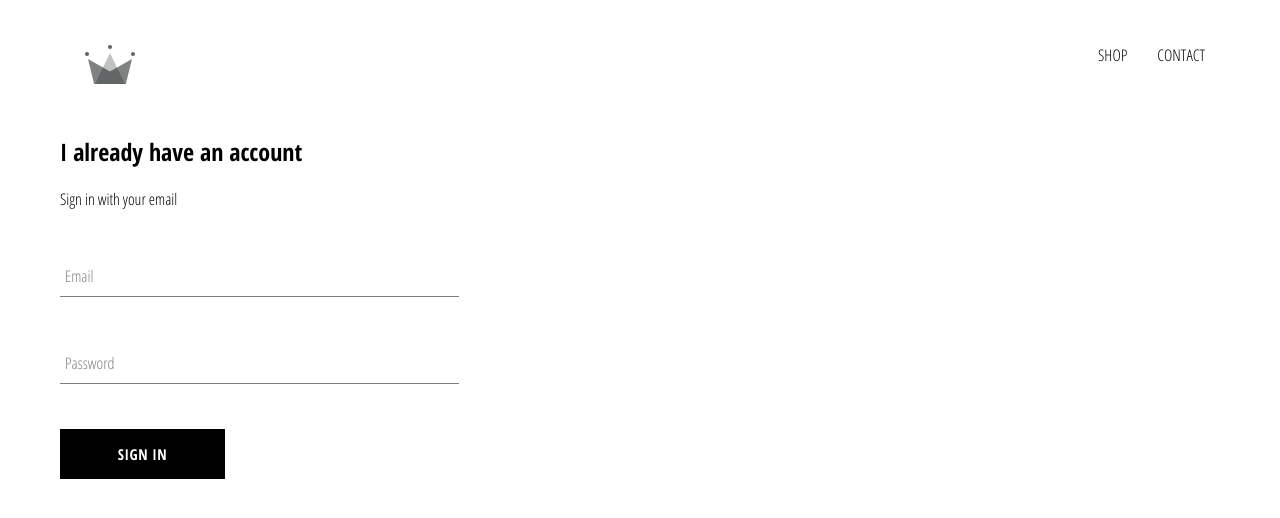
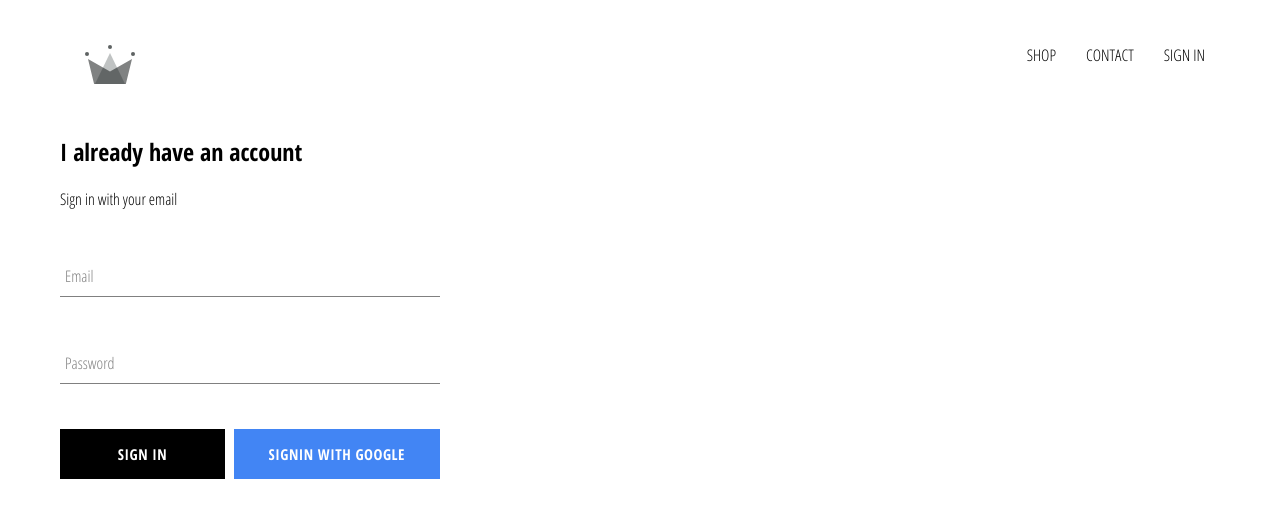
Before and after one commit to ihsanrabb/crwn-clothing, a React (Create React App) app: page /signin in a window 1280 px wide. Shown: the top 518 px of the page. Built offline with nearby package versions, Linux system fonts and the light colour scheme; no server answers.

Commit message:
intregate firebase

```diff
--- a/package.json
+++ b/package.json
@@ -6,6 +6,7 @@
     "@testing-library/jest-dom": "^5.11.4",
     "@testing-library/react": "^11.1.0",
     "@testing-library/user-event": "^12.1.10",
+    "firebase": "^8.2.1",
     "node-sass": "4.14.1",
     "react": "^17.0.1",
     "react-dom": "^17.0.1",
--- a/src/App.css
+++ b/src/App.css
@@ -7,3 +7,7 @@
   text-decoration: none;
   color: #000;
 }
+
+* {
+  box-sizing: border-box;
+}
--- a/src/App.js
+++ b/src/App.js
@@ -1,14 +1,37 @@
+import React from 'react'
 import './App.css'
 import { Switch, Route } from 'react-router-dom'
 import Homepage from './pages/homepage/homepage.component'
 import ShopPage from './pages/shop/shop.component'
 import Header from './components/header/header.component'
 import SignInAndSignUp from './pages/sign-in-and-sign-up/sign-in-and-sign-up.component'
+import { auth } from './firebase/firebase.utils'
 
-function App() {
+class App extends React.Component {
+  constructor() {
+    super()
+
+    this.state = {
+      currentUser: null
+    }
+  }
+
+  unsubscribeFromAuth = null
+
+  componentDidMount() {
+    this.unsubscribeFromAuth = auth.onAuthStateChanged(user => {
+      this.setState({currentUser: user})
+    })
+  }
+
+  componentWillUnmount() {
+    this.unsubscribeFromAuth()
+  }
+
+  render() {
     return (
       <>
-      <Header />
+        <Header currentUser={this.state.currentUser}/>
         <Switch>
           <Route exact path='/' component={Homepage} />
           <Route path='/shop' component={ShopPage} />
@@ -17,5 +40,6 @@
       </>
     )
   }
+}
 
 export default App
--- a/src/components/custom-button/custom-button.component.jsx
+++ b/src/components/custom-button/custom-button.component.jsx
@@ -1,7 +1,7 @@
 import './custom-button.styles.scss'
 
-const CustomButton = ({children, ...otherProps}) => (
-  <button className="custom-button" {...otherProps}>
+const CustomButton = ({children, isGoogleSignIn,  ...otherProps}) => (
+  <button className={`${isGoogleSignIn ? 'google-sign-in' : ''} custom-button`} {...otherProps}>
     {children}
   </button>
 )
--- a/src/components/custom-button/custom-button.styles.scss
+++ b/src/components/custom-button/custom-button.styles.scss
@@ -19,4 +19,14 @@
     color: black;
     border: 1px solid black;
   }
+
+  &.google-sign-in {
+    background-color: #4285f4;
+    color: white;
+
+    &:hover {
+      background-color: #357ae8;
+      border: none;
+    }
+  }
 }
--- a/src/components/header/header.component.jsx
+++ b/src/components/header/header.component.jsx
@@ -1,8 +1,9 @@
 import './header.styles.scss'
 import { Link } from 'react-router-dom'
 import { ReactComponent as Logo } from '../../assets/crown.svg'
+import { auth } from '../../firebase/firebase.utils'
 
-const Header = () => (
+const Header = ({currentUser}) => (
   <div className="header">
     <Link className="logo-container" to='/'>
       <Logo className="logo" />
@@ -14,6 +15,11 @@
       <Link className="option" to='/shop'>
         CONTACT
       </Link>
+      {currentUser ?
+        <div className="option" onClick={()=> auth.signOut()}>SIGN OUT</div>
+        :
+        <Link className='option' to='/signin'>SIGN IN</Link>
+      }
     </div>
   </div>
 )
--- a/src/components/sign-in/sign-in.component.jsx
+++ b/src/components/sign-in/sign-in.component.jsx
@@ -2,6 +2,7 @@
 import './sign-in.styles.scss'
 import FormInput from '../form-input/form-input.component'
 import CustomButton from '../custom-button/custom-button.component'
+import { signInWithGoogle } from '../../firebase/firebase.utils'
 
 class SignIn extends React.Component {
   constructor(props) {
@@ -47,7 +48,10 @@
             required
           />
 
-          <CustomButton type='submit'>Sign in</CustomButton>
+          <div className="buttons">
+            <CustomButton type='submit'>Sign in</CustomButton>
+            <CustomButton onClick={signInWithGoogle} isGoogleSignIn>Signin with google</CustomButton>
+          </div>
         </form>
       </div>
     )
--- a/src/components/sign-in/sign-in.styles.scss
+++ b/src/components/sign-in/sign-in.styles.scss
@@ -1,9 +1,14 @@
 .sign-in {
-  width: 30vw;
+  width: 380px;
   display: flex;
   flex-direction: column;
 
   .title {
     margin: 10px 0;
   }
+
+  .buttons {
+    display: flex;
+    justify-content: space-between;
+  }
 }
--- /dev/null
+++ b/src/firebase/firebase.utils.js
@@ -0,0 +1,24 @@
+import firebase from 'firebase/app'
+import 'firebase/firestore'
+import 'firebase/auth'
+
+const config = {
+  apiKey: "AIzaSyC5qETYnxdq_e6XfTgnMc1HxKVM3KQt0DI",
+  authDomain: "crwn-clothing-db-bfeb5.firebaseapp.com",
+  projectId: "crwn-clothing-db-bfeb5",
+  storageBucket: "crwn-clothing-db-bfeb5.appspot.com",
+  messagingSenderId: "712307425265",
+  appId: "1:712307425265:web:8bbc5f130ee7e1ac65ce50",
+  measurementId: "G-Y79FLR1ER8"
+}
+
+firebase.initializeApp(config)
+
+export const auth = firebase.auth()
+export const firestore = firebase.firestore()
+
+const provider = new firebase.auth.GoogleAuthProvider()
+provider.setCustomParameters({promp: 'select_account'})
+export const signInWithGoogle = () => auth.signInWithPopup(provider)
+
+export default firebase
```
Also changed, not shown: 2 other files (tests, documents, lock files or other folders). Lines whose indentation alone changed are shown as unchanged.
